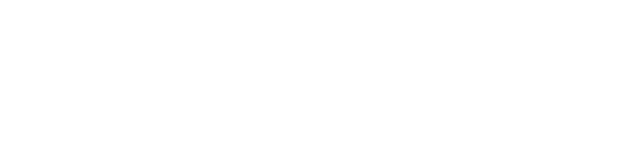
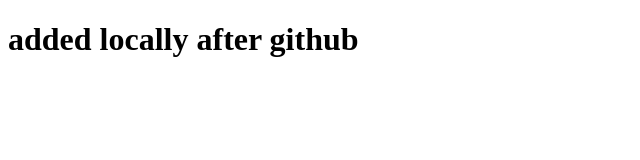
Before and after one commit to EslamEltaher/git-one, a plain HTML site: page index.html in a window 1280 px wide. Shown: the whole page, without its empty margins (0-640 px from the left). Drawn offline with Linux system fonts and the light colour scheme.

Commit message:
added a heading locally

```diff
--- a/index.html
+++ b/index.html
@@ -4,6 +4,6 @@
     <title>File ment</title>
 </head>
 <body>
-
+    <h1>added locally after github</h1>
 </body>
 </html>
```
